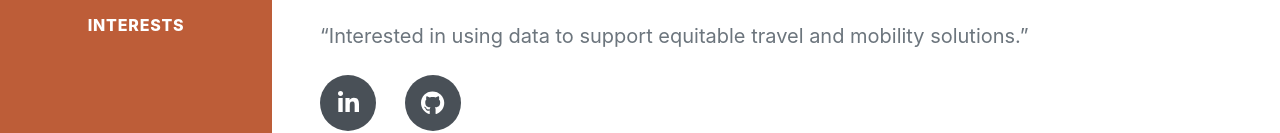
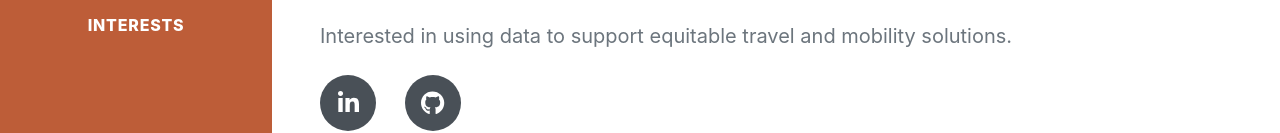
Before and after one commit to NaamaAl12/NaamaAl12.github.io, a plain HTML site: page index.html in a window 1280 px wide. Shown: the part 529-662 px from the top of the page. Drawn offline with nearby package versions, Linux system fonts and the light colour scheme; a web font is replaced by a local one.

Commit message:
Update index.html

```diff
--- a/index.html
+++ b/index.html
@@ -77,7 +77,7 @@
           </p>
 
           <blockquote class="blockquote">
-            <p class="mb-0">“Interested in using data to support equitable travel and mobility solutions.”</p>
+            <p class="mb-0">Interested in using data to support equitable travel and mobility solutions.</p>
           </blockquote>
 
           <div class="social-icons mt-4">
```
